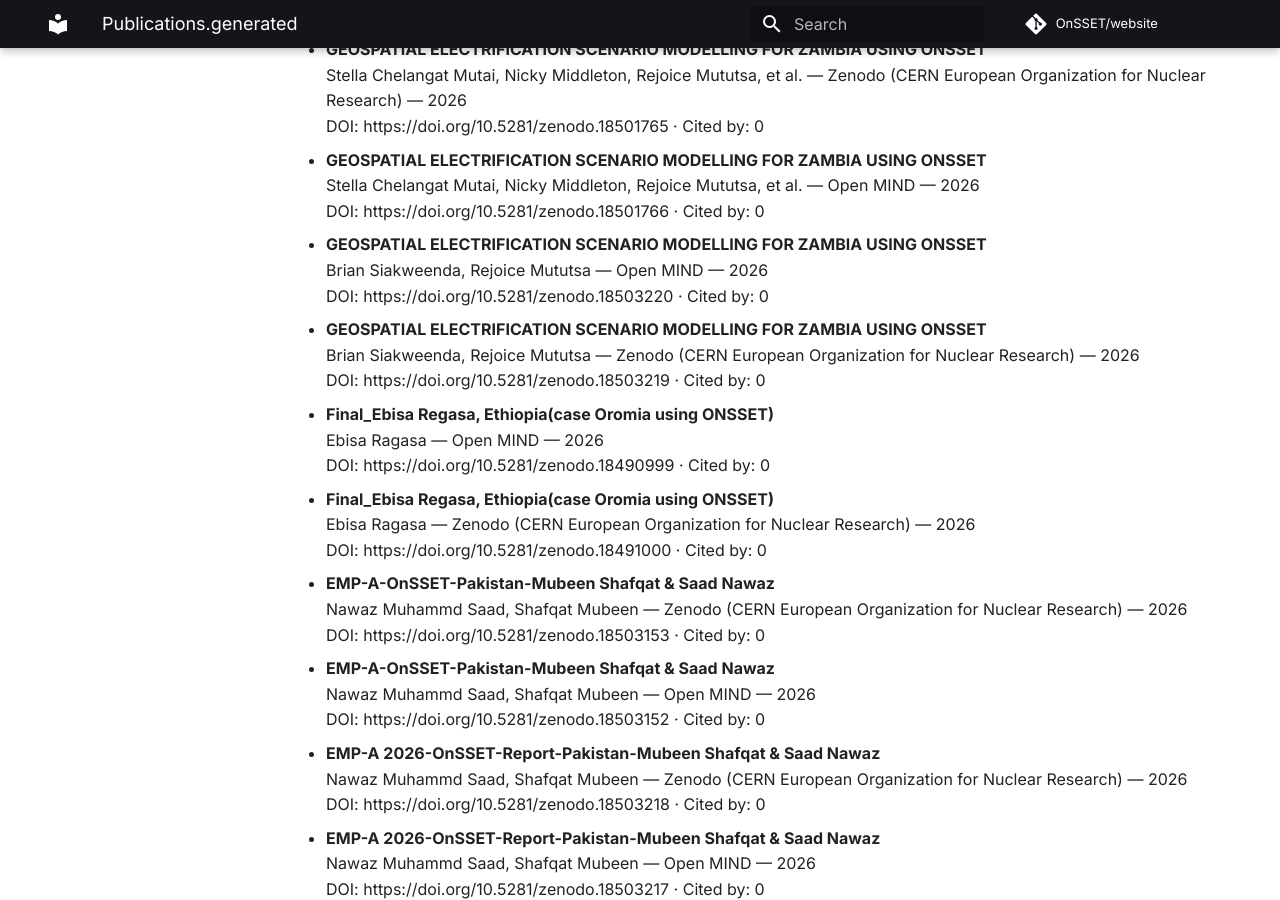
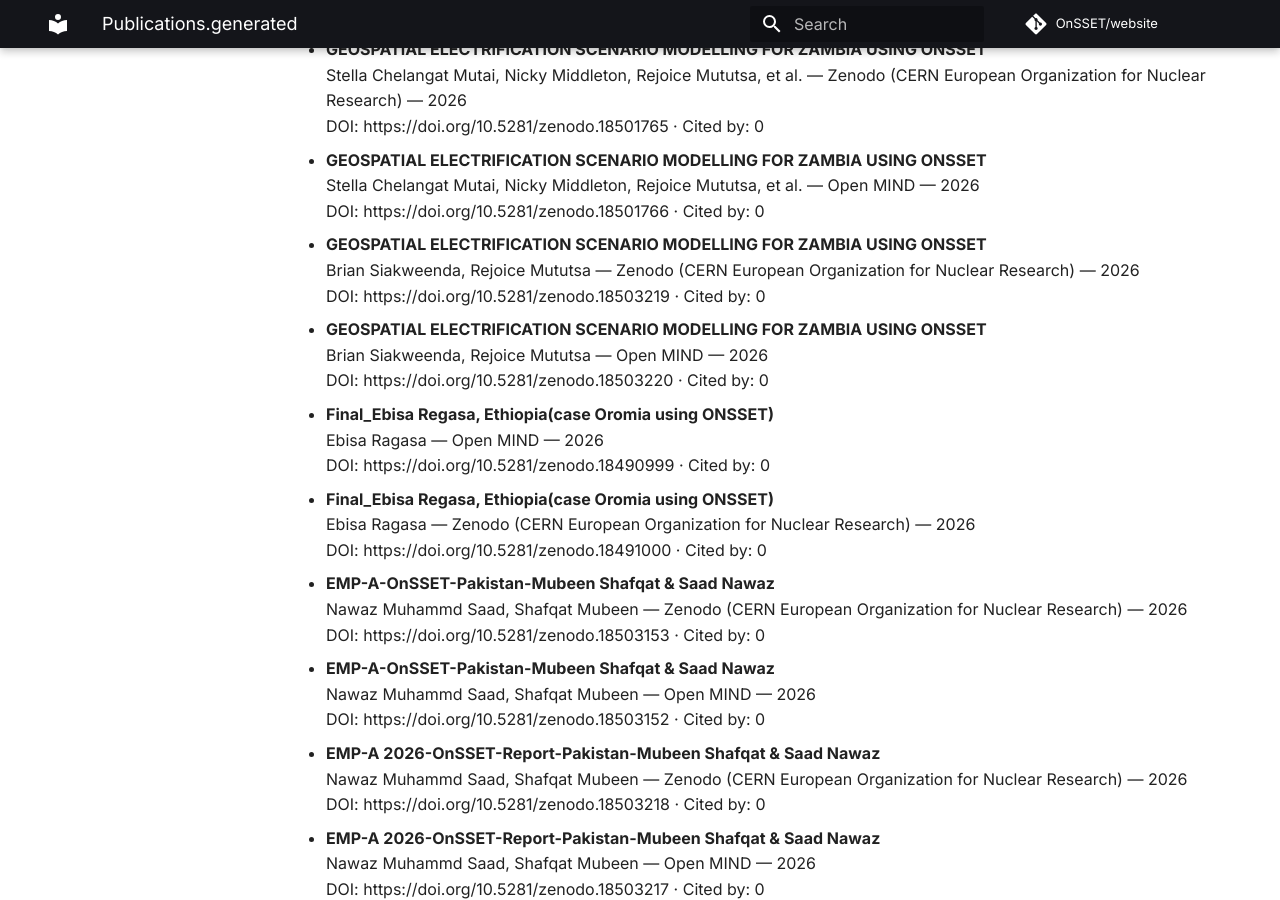
Before and after one commit to OnSSET/website, an MkDocs documentation site: the page built from docs/publications.generated.md, in a window 1280 px wide and 900 px high, scrolled down 3286 px. Built offline with MkDocs 1.6.1 and Material for MkDocs 9.7.7, drawn with Linux system fonts in a browser that asks for light colours; comment, search, counter and statistics services are not loaded; part of the change alters nothing that is shown; some of the changed text lies outside the part shown.

```diff
--- a/docs/publications.generated.md
+++ b/docs/publications.generated.md
@@ -135,12 +135,12 @@ No results found.
   DOI: https://doi.org/10.5281/zenodo.18501766 · Cited by: 0
 
 - **GEOSPATIAL ELECTRIFICATION SCENARIO MODELLING FOR ZAMBIA USING ONSSET**
+  Brian Siakweenda, Rejoice Mututsa — Zenodo (CERN European Organization for Nuclear Research) — 2026
+  DOI: https://doi.org/10.5281/zenodo.18503219 · Cited by: 0
+
+- **GEOSPATIAL ELECTRIFICATION SCENARIO MODELLING FOR ZAMBIA USING ONSSET**
   Brian Siakweenda, Rejoice Mututsa — Open MIND — 2026
   DOI: https://doi.org/10.5281/zenodo.18503220 · Cited by: 0
-
-- **GEOSPATIAL ELECTRIFICATION SCENARIO MODELLING FOR ZAMBIA USING ONSSET**
-  Brian Siakweenda, Rejoice Mututsa — Zenodo (CERN European Organization for Nuclear Research) — 2026
-  DOI: https://doi.org/10.5281/zenodo.18503219 · Cited by: 0
 
 - **Final_Ebisa Regasa, Ethiopia(case Oromia using ONSSET)**
   Ebisa Ragasa — Open MIND — 2026
@@ -360,7 +360,7 @@ No results found.
 
 - **Role of AI and IoT in Advancing Renewable Energy Use in Agriculture**
   Mangirdas Morkūnas, Yufei Wang, Jinzhao Wei — Energies — 2024
-  DOI: https://doi.org/10.3390/en17235984 · Cited by: 21
+  DOI: https://doi.org/10.3390/en17235984 · Cited by: 22
 
 - **MESSAGEix-GLOBIOM nexus module: integrating water sector and climate impacts**
   Muhammad Awais, Adriano Vinca, Edward Byers, et al. — Geoscientific model development — 2024
@@ -428,7 +428,7 @@ No results found.
 
 - **Sustainability of power generation for developing economies: A systematic review of power sources mix**
   Hanif Auwal Ibrahim, Michael Ayomoh, Ramesh C. Bansal, et al. — Energy Strategy Reviews — 2023
-  DOI: https://doi.org/10.1016/j.esr.2023.101085 · Cited by: 69
+  DOI: https://doi.org/10.1016/j.esr.2023.101085 · Cited by: 70
 
 - **A geospatial approach to understanding clean cooking challenges in sub-Saharan Africa**
   Babak Khavari, Camilo Ramírez, Marc Jeuland, et al. — Nature Sustainability — 2023
```
